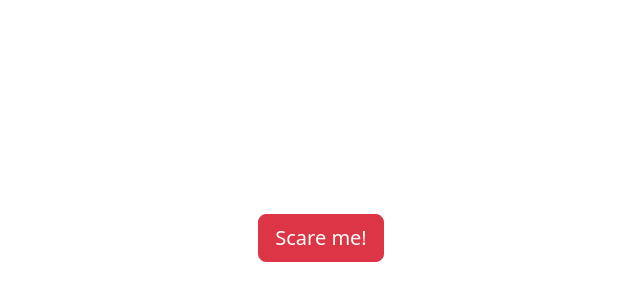
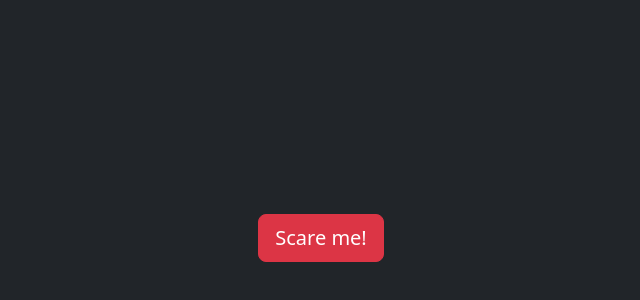
Before and after one commit to drblue/fed23-javascript-1, a plain HTML site: page 25-timers/index.html in a window 1280 px wide. Shown: the part 162-462 px from the top of the page, without its empty margins (319-959 px from the left). Drawn offline with nearby package versions, Linux system fonts and the light colour scheme.

Commit message:
Forgot to add dark theme.

```diff
--- a/25-timers/index.html
+++ b/25-timers/index.html
@@ -12,7 +12,7 @@
 	<link rel="stylesheet" href="style.css">
 </head>
 
-<body>
+<body class="bg-dark text-white">
 	<div id="app" class="container">
 		<button id="btnScareMe" class="btn btn-danger btn-lg">Scare me!</button>
 
```
